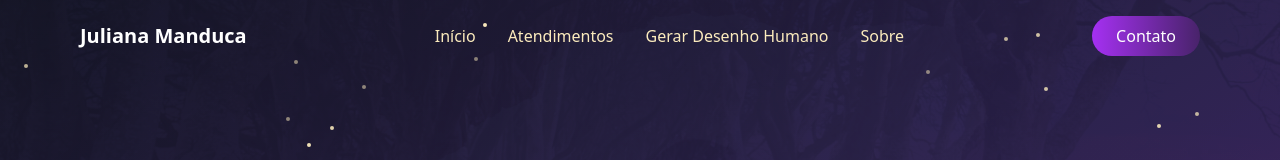
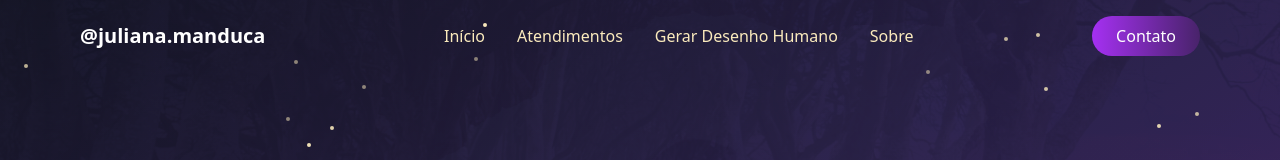
Before and after one commit to idanmoreira/juliana-manduca-temp, a React (Vite) app: page / in a window 1280 px wide. Shown: the top 160 px of the page. Built offline with nearby package versions, Linux system fonts and the light colour scheme.

Commit message:
Visual edit in Lovable
Edited UI in Lovable

```diff
--- a/src/components/Navigation.tsx
+++ b/src/components/Navigation.tsx
@@ -19,7 +19,7 @@ const Navigation = () => {
   return <nav className={`fixed top-0 left-0 right-0 z-50 transition-all duration-300 ${isScrolled ? 'backdrop-blur-md bg-[#161627]/80 shadow-lg' : 'bg-transparent'}`}>
       <div className="max-w-6xl mx-auto px-4 py-4">
         <div className="flex items-center justify-between">
-          <div className="text-xl font-semibold text-white">Juliana Manduca</div>
+          <div className="text-xl font-semibold text-white">@juliana.manduca</div>
 
           <div className="hidden md:flex space-x-8">
             <button onClick={() => scrollToSection('inicio')} className="text-[#FBEBBD] hover:text-[#F3C63E] transition-colors duration-300">
```
